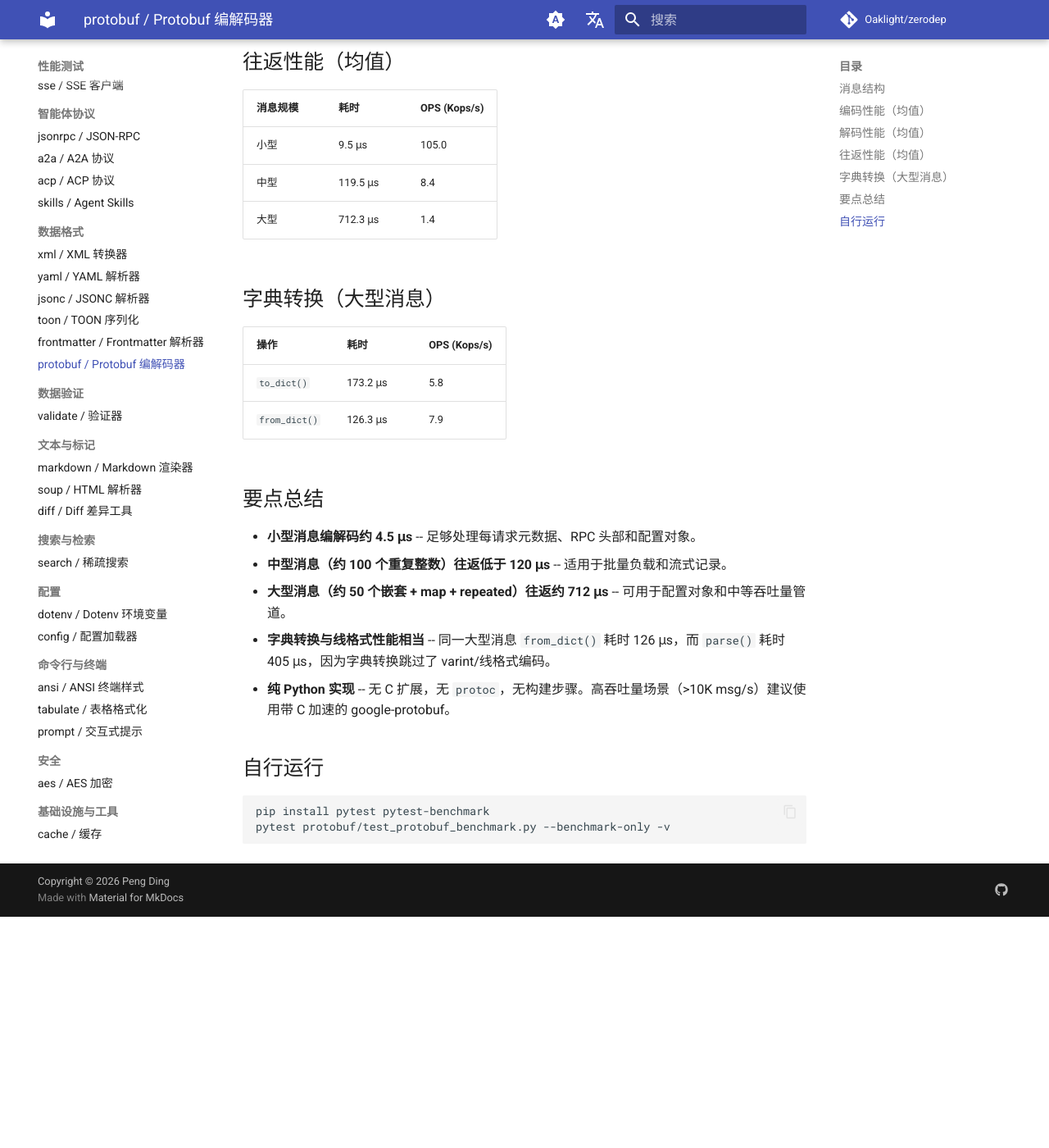
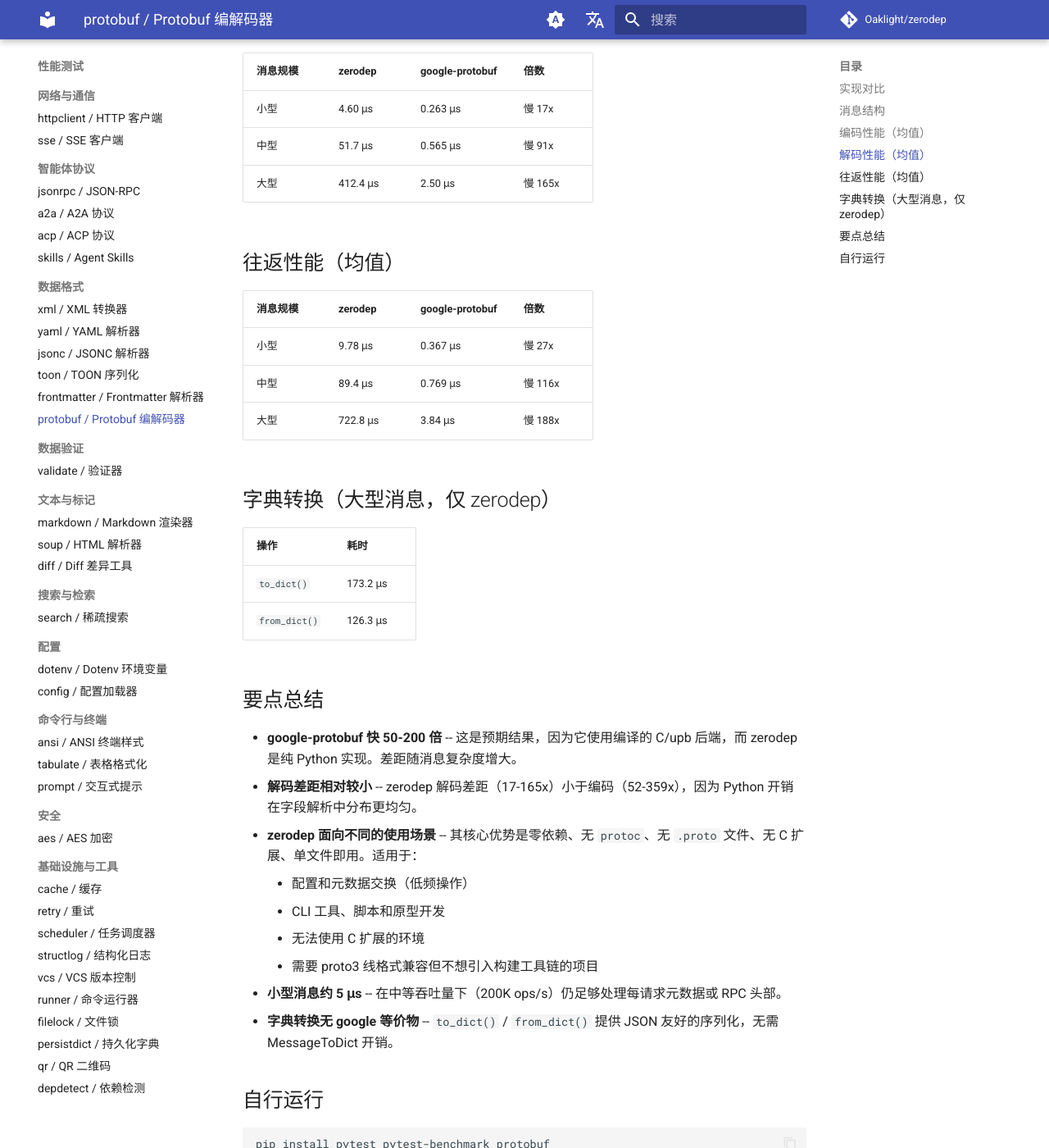
Before and after one commit to Oaklight/zerodep, an MkDocs documentation site: the page built from docs/benchmarks/protobuf.md, in a window 1280 px wide and 1400 px high, scrolled down 1287 px. Shown: the whole window at 82% size. Built offline with MkDocs 1.6.1 and Material for MkDocs 9.7.7, drawn with Linux system fonts in a browser that asks for light colours; comment, search, counter and statistics services are not loaded; before the commit the page ends 2405 px from its top, so only the background shows below that; some of the changed text lies outside the part shown.

Commit message:
docs: add google-protobuf comparison to protobuf benchmark

````diff
--- a/docs/benchmarks/protobuf.md
+++ b/docs/benchmarks/protobuf.md
@@ -1,11 +1,19 @@
 # Protobuf 性能测试
 
-zerodep protobuf 模块在小型、中型和大型消息结构下的编解码吞吐量测试。纯 Python proto3 实现，无 C 扩展。
+zerodep protobuf（纯 Python）与 [`google-protobuf`](https://pypi.org/project/protobuf/)（C/upb 扩展）的同类对比性能测试。
 
 !!! info "测试环境"
     - **平台:** x86_64 Linux
     - **Python:** 3.10.20
+    - **google-protobuf:** 7.34.1（upb C 后端）
     - **工具:** pytest-benchmark 5.2.3（报告均值）
+
+## 实现对比
+
+| 实现 | 文件/包 | 说明 |
+|------|---------|------|
+| **zerodep** | `protobuf.py` | 纯 Python proto3 编解码器，使用 dataclass 定义消息 |
+| **google-protobuf** | *（参考库）* | Google 官方 protobuf 库，带 C/upb 加速 |
 
 ## 消息结构
 
@@ -17,46 +25,50 @@
 
 ## 编码性能（均值）
 
-| 消息规模 | 耗时 | OPS (Kops/s) |
-|----------|------|--------------|
-| 小型 | 4.6 μs | 215.4 |
-| 中型 | 36.3 μs | 27.5 |
-| 大型 | 294.2 μs | 3.4 |
+| 消息规模 | zerodep | google-protobuf | 倍数 |
+|----------|---------|-----------------|------|
+| 小型 | 4.86 μs | 0.094 μs | 慢 52x |
+| 中型 | 60.7 μs | 0.169 μs | 慢 359x |
+| 大型 | 294.0 μs | 1.29 μs | 慢 228x |
 
 ## 解码性能（均值）
 
-| 消息规模 | 耗时 | OPS (Kops/s) |
-|----------|------|--------------|
-| 小型 | 4.5 μs | 221.0 |
-| 中型 | 50.7 μs | 19.7 |
-| 大型 | 405.5 μs | 2.5 |
+| 消息规模 | zerodep | google-protobuf | 倍数 |
+|----------|---------|-----------------|------|
+| 小型 | 4.60 μs | 0.263 μs | 慢 17x |
+| 中型 | 51.7 μs | 0.565 μs | 慢 91x |
+| 大型 | 412.4 μs | 2.50 μs | 慢 165x |
 
 ## 往返性能（均值）
 
-| 消息规模 | 耗时 | OPS (Kops/s) |
-|----------|------|--------------|
-| 小型 | 9.5 μs | 105.0 |
-| 中型 | 119.5 μs | 8.4 |
-| 大型 | 712.3 μs | 1.4 |
+| 消息规模 | zerodep | google-protobuf | 倍数 |
+|----------|---------|-----------------|------|
+| 小型 | 9.78 μs | 0.367 μs | 慢 27x |
+| 中型 | 89.4 μs | 0.769 μs | 慢 116x |
+| 大型 | 722.8 μs | 3.84 μs | 慢 188x |
 
-## 字典转换（大型消息）
+## 字典转换（大型消息，仅 zerodep）
 
-| 操作 | 耗时 | OPS (Kops/s) |
-|------|------|--------------|
-| `to_dict()` | 173.2 μs | 5.8 |
-| `from_dict()` | 126.3 μs | 7.9 |
+| 操作 | 耗时 |
+|------|------|
+| `to_dict()` | 173.2 μs |
+| `from_dict()` | 126.3 μs |
 
 ## 要点总结
 
-- **小型消息编解码约 4.5 μs** -- 足够处理每请求元数据、RPC 头部和配置对象。
-- **中型消息（约 100 个重复整数）往返低于 120 μs** -- 适用于批量负载和流式记录。
-- **大型消息（约 50 个嵌套 + map + repeated）往返约 712 μs** -- 可用于配置对象和中等吞吐量管道。
-- **字典转换与线格式性能相当** -- 同一大型消息 `from_dict()` 耗时 126 μs，而 `parse()` 耗时 405 μs，因为字典转换跳过了 varint/线格式编码。
-- **纯 Python 实现** -- 无 C 扩展，无 `protoc`，无构建步骤。高吞吐量场景（>10K msg/s）建议使用带 C 加速的 google-protobuf。
+- **google-protobuf 快 50-200 倍** -- 这是预期结果，因为它使用编译的 C/upb 后端，而 zerodep 是纯 Python 实现。差距随消息复杂度增大。
+- **解码差距相对较小** -- zerodep 解码差距（17-165x）小于编码（52-359x），因为 Python 开销在字段解析中分布更均匀。
+- **zerodep 面向不同的使用场景** -- 其核心优势是零依赖、无 `protoc`、无 `.proto` 文件、无 C 扩展、单文件即用。适用于：
+    - 配置和元数据交换（低频操作）
+    - CLI 工具、脚本和原型开发
+    - 无法使用 C 扩展的环境
+    - 需要 proto3 线格式兼容但不想引入构建工具链的项目
+- **小型消息约 5 μs** -- 在中等吞吐量下（200K ops/s）仍足够处理每请求元数据或 RPC 头部。
+- **字典转换无 google 等价物** -- `to_dict()` / `from_dict()` 提供 JSON 友好的序列化，无需 MessageToDict 开销。
 
 ## 自行运行
 
 ```bash
-pip install pytest pytest-benchmark
+pip install pytest pytest-benchmark protobuf
 pytest protobuf/test_protobuf_benchmark.py --benchmark-only -v
 ```
````
